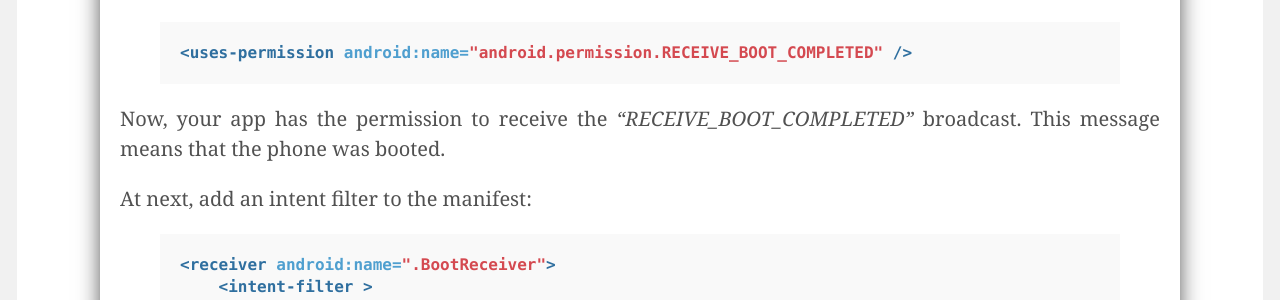
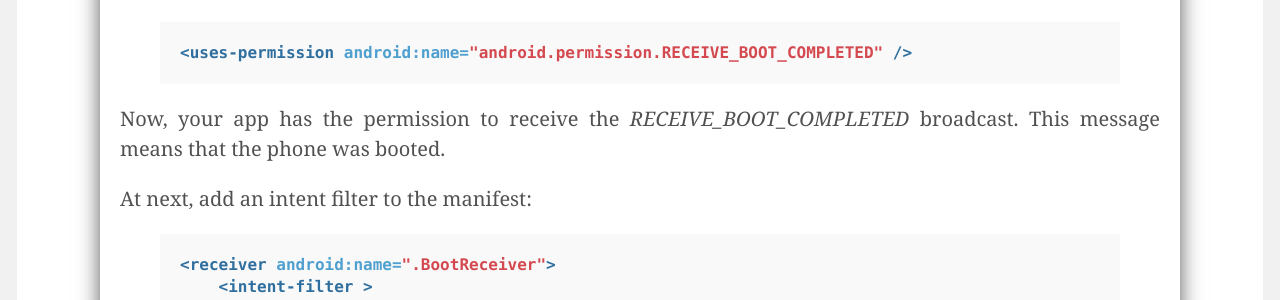
Before and after one commit to andreasschrade/andreasschrade.github.com, a Jekyll site: the page built from _posts/2015-02-16-android-tutorial-how-to-create-a-kiosk-mode-in-android.md, in a window 1280 px wide and 900 px high, scrolled down 1184 px. Shown: the part 155-455 px from the top of the window. Built offline with Jekyll 4.4.1, drawn with Linux system fonts in a browser that asks for light colours; Markdown is read by kramdown in place of the engine named in the settings.

Commit message:
escaped underscore

```diff
--- a/_posts/2015-02-16-android-tutorial-how-to-create-a-kiosk-mode-in-android.md
+++ b/_posts/2015-02-16-android-tutorial-how-to-create-a-kiosk-mode-in-android.md
@@ -43,7 +43,7 @@
 <uses-permission android:name="android.permission.RECEIVE_BOOT_COMPLETED" />
 {% endhighlight %}
 
-Now, your app has the permission to receive the *"RECEIVE_BOOT_COMPLETED"* broadcast. This message means that the phone was booted.
+Now, your app has the permission to receive the *RECEIVE\_BOOT\_COMPLETED* broadcast. This message means that the phone was booted.
 
 At next, add an intent filter to the manifest:
 
```
